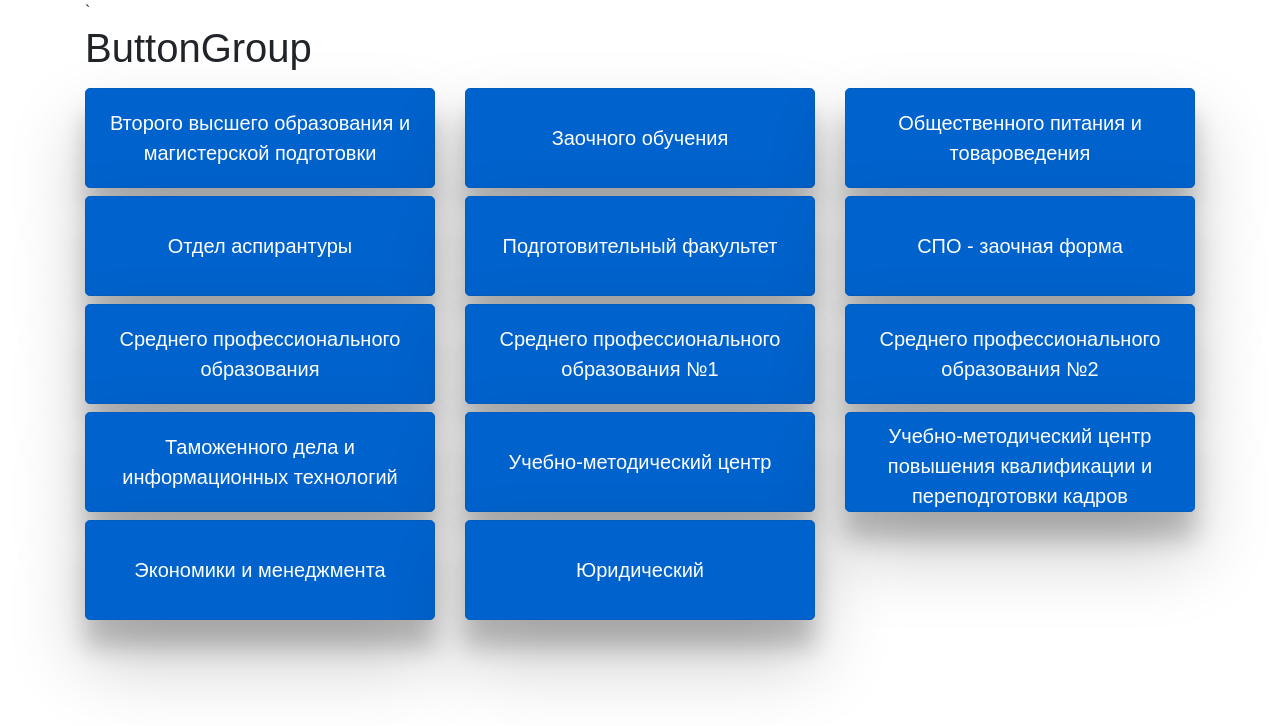
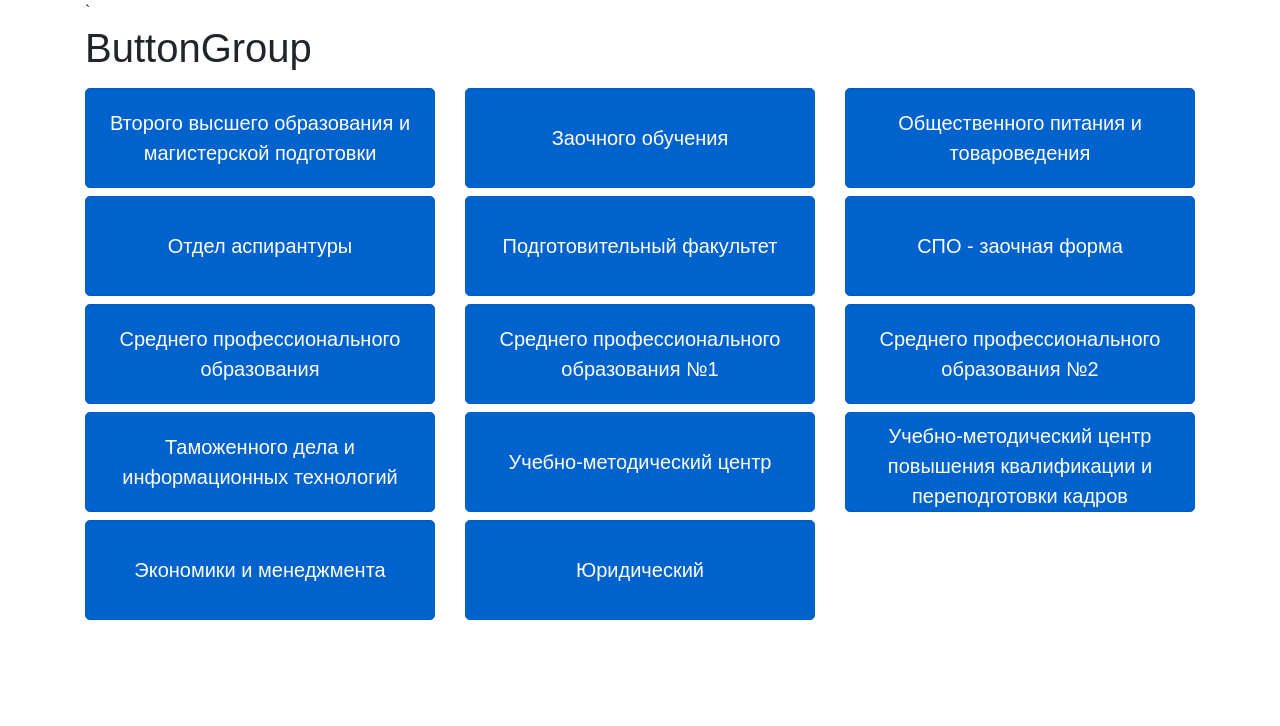
Before and after one commit to Kamys/react-buttone-group, a React (Create React App) app: page / in a window 1280 px wide. Shown: the top 726 px of the page. Built offline with nearby package versions, Linux system fonts and the light colour scheme.

Commit message:
Delete box-shadow

```diff
--- a/src/components/ButtonGroup.js
+++ b/src/components/ButtonGroup.js
@@ -24,7 +24,7 @@ class ButtonGroup extends React.Component {
                 <div key={data.key} className="col-sm-12 col-md-6 col-lg-4 ">
                     <button type="button"
                             onClick={this.props.onclick.bind(this, data.key)}
-                            className="btn btn-shadow btn-primary btn-lg btn-block active mt-2">{data.name}</button>
+                            className="btn btn-primary btn-lg btn-block active mt-2">{data.name}</button>
                 </div>
             );
         })
--- a/src/components/ButtoneGroup.css
+++ b/src/components/ButtoneGroup.css
@@ -2,7 +2,3 @@
     height: 100px;
     white-space: normal;
 }
-
-.btn-shadow {
-    box-shadow: 0 27px 24px 0 rgba(0,0,0,.2),0 40px 77px 0 rgba(0,0,0,.22);
-}
```
